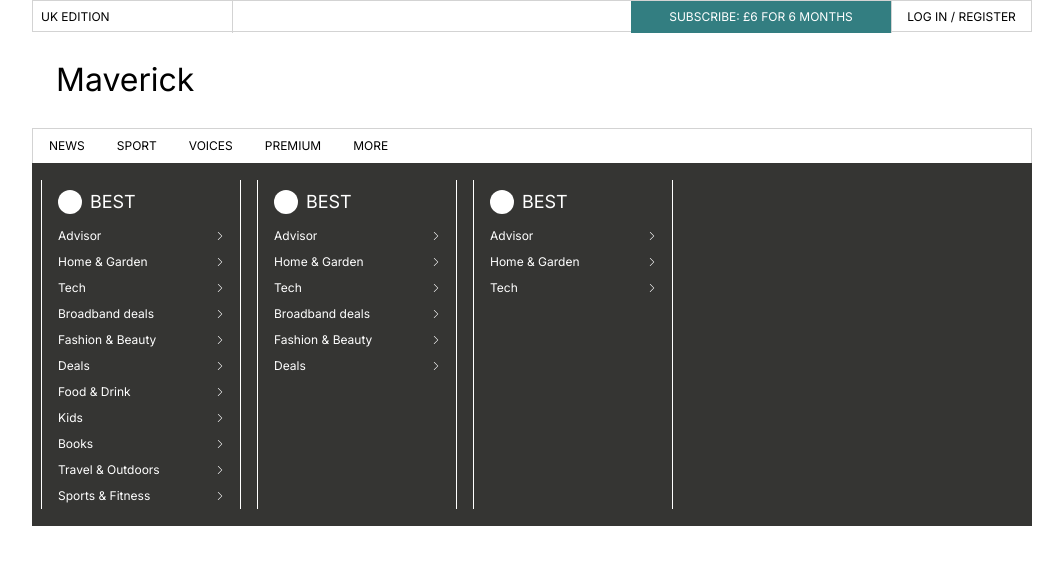
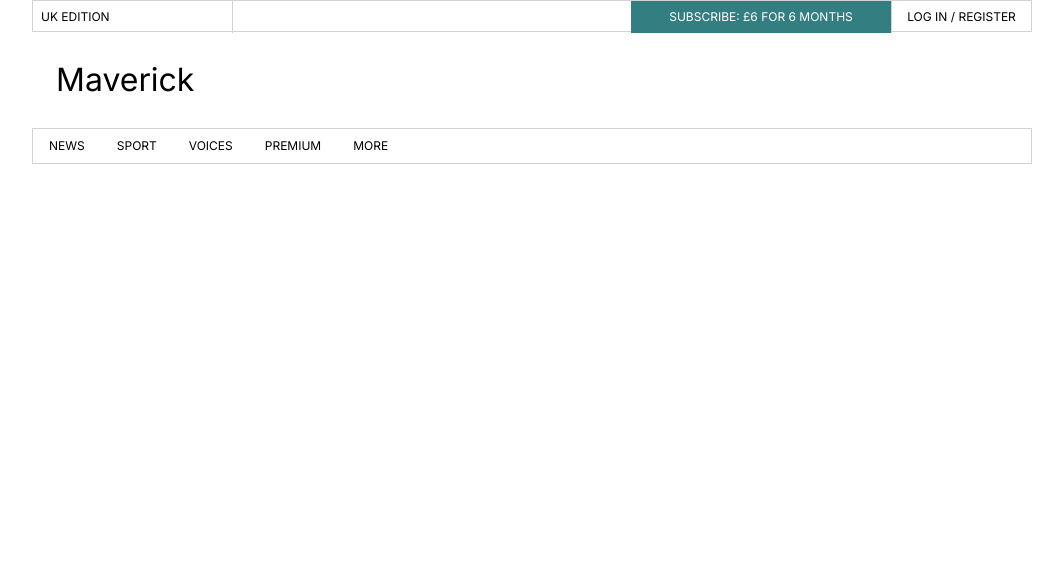
Before and after one commit to xalexkm/maverick-bdd, a Next.js app: page / in a window 1280 px wide. Shown: the top 564 px of the page, without its empty margins (108-1171 px from the left). Built offline with nearby package versions, Linux system fonts and the light colour scheme.

Commit message:
feat(header): fix dropdown item border

```diff
--- a/src/app/page.tsx
+++ b/src/app/page.tsx
@@ -103,8 +103,7 @@
 
 const TopicDropdownMore = styled.ul`
   background: var(--grey);
-  // TEMP
-  display: flex;
+  display: none;
   position: absolute;
   box-sizing: border-box;
   left: calc(0px - var(--border-thickness));
@@ -151,9 +150,12 @@
 
 const TopicDropdownItemMoreSection = styled.section`
   width: 200px;
-  margin: var(--spacing-medium) var(--spacing);
-  border-left: var(--border-thickness) solid var(--white);
+  margin: var(--spacing-medium) 0;
   border-right: var(--border-thickness) solid var(--white);
+  &:first-child {
+    margin-left: var(--spacing);
+    border-left: var(--border-thickness) solid var(--white);
+  }
 `
 
 const TopicDropdownItemMoreSectionHead = styled.div`
```
